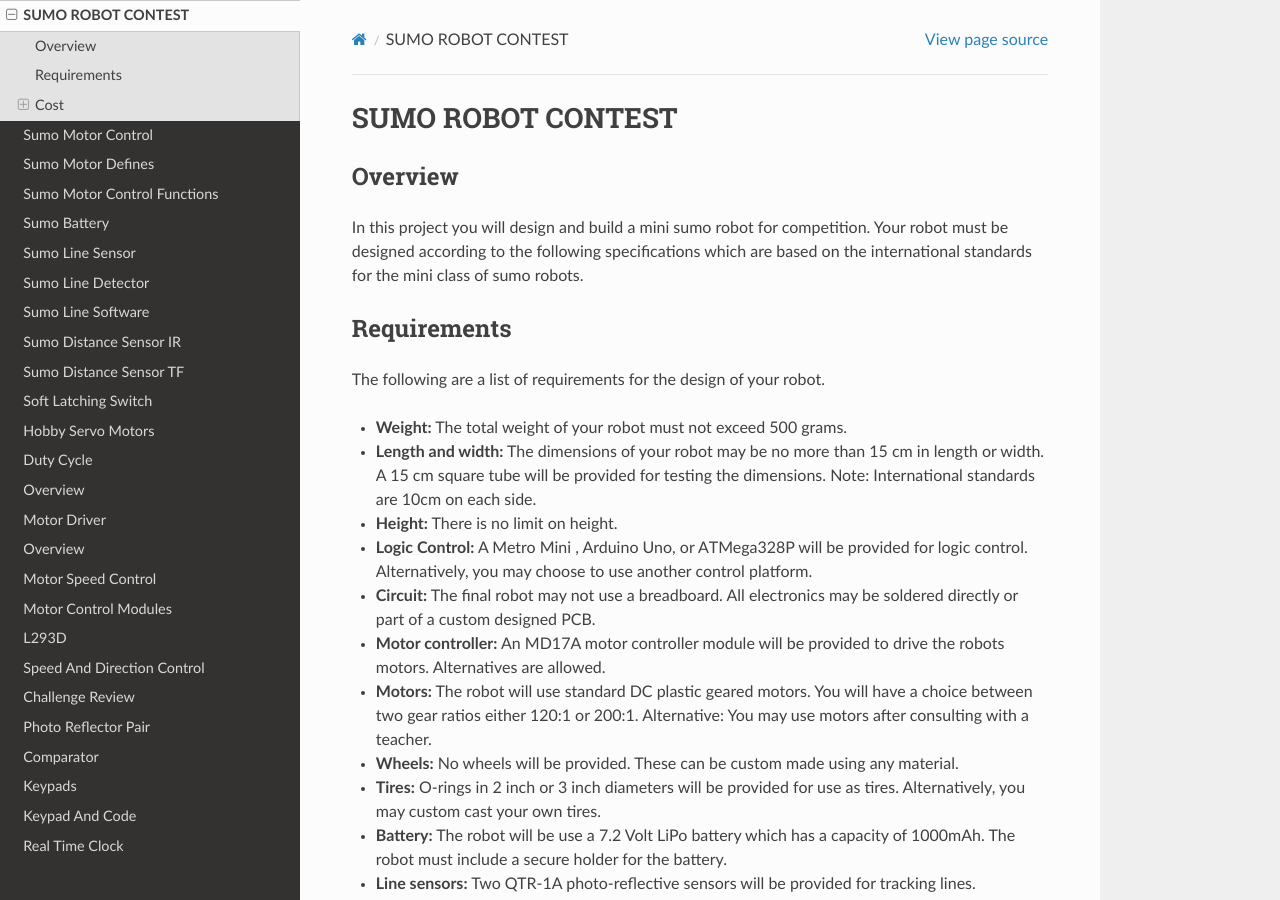
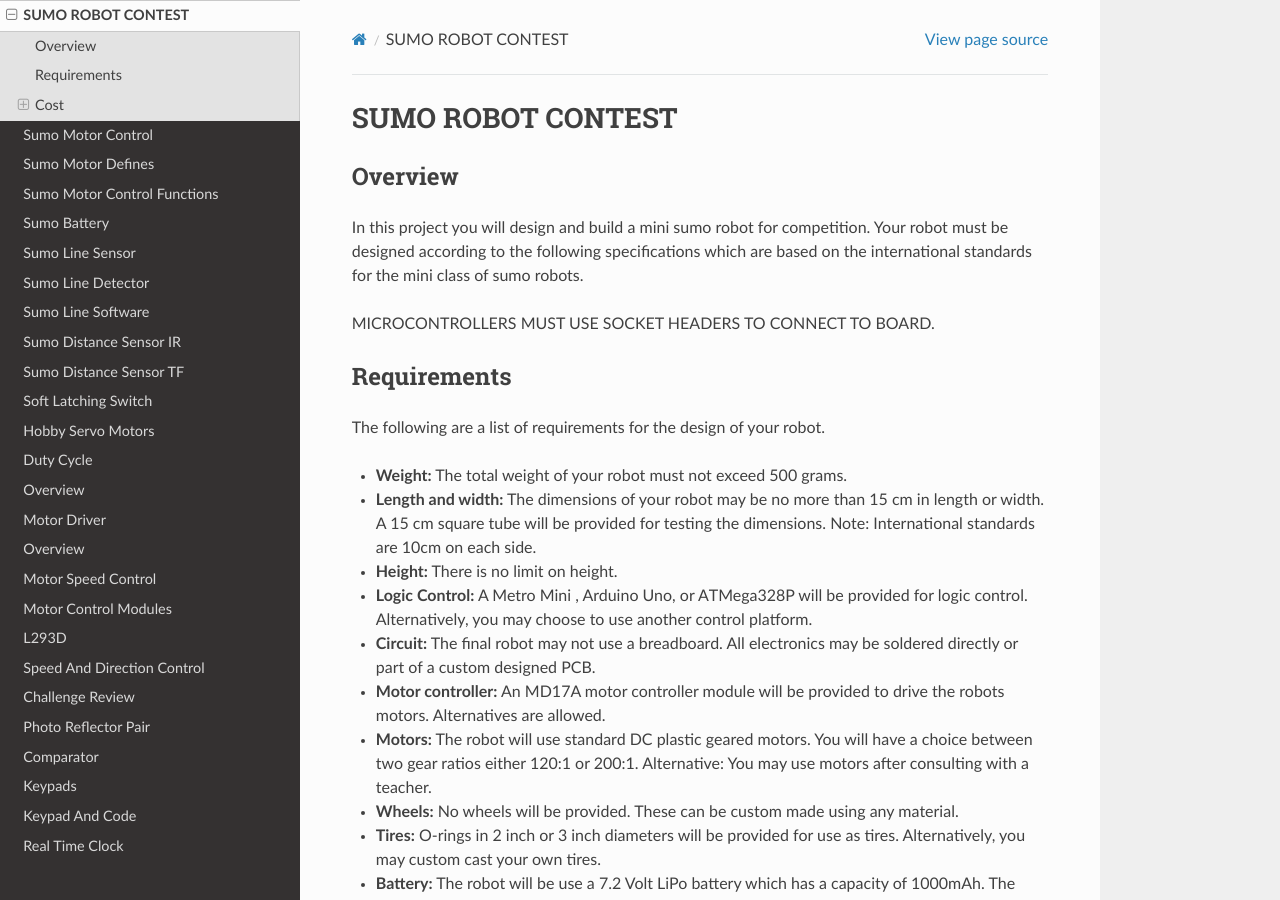
Before and after one commit to maxtkc/mvths-wiki, a Sphinx documentation site: the page built from docs/070xa-sumo-robot.rst, in a window 1280 px wide and 900 px high. Built offline with Sphinx 7.4.7 and the Read the Docs theme 2.0.0, drawn with Linux system fonts in a browser that asks for light colours; pages that are not in the unit, such as notebooks, are missing from menus.

Commit message:
Update 070xa-sumo-robot.rst

```diff
--- a/docs/070xa-sumo-robot.rst
+++ b/docs/070xa-sumo-robot.rst
@@ -5,6 +5,8 @@ Overview
 --------
 
 In this project you will design and build a mini sumo robot for competition. Your robot must be designed according to the following specifications which are based on the international standards for the mini class of sumo robots.
+
+MICROCONTROLLERS MUST USE SOCKET HEADERS TO CONNECT TO BOARD.
 
 Requirements
 --------------
```
